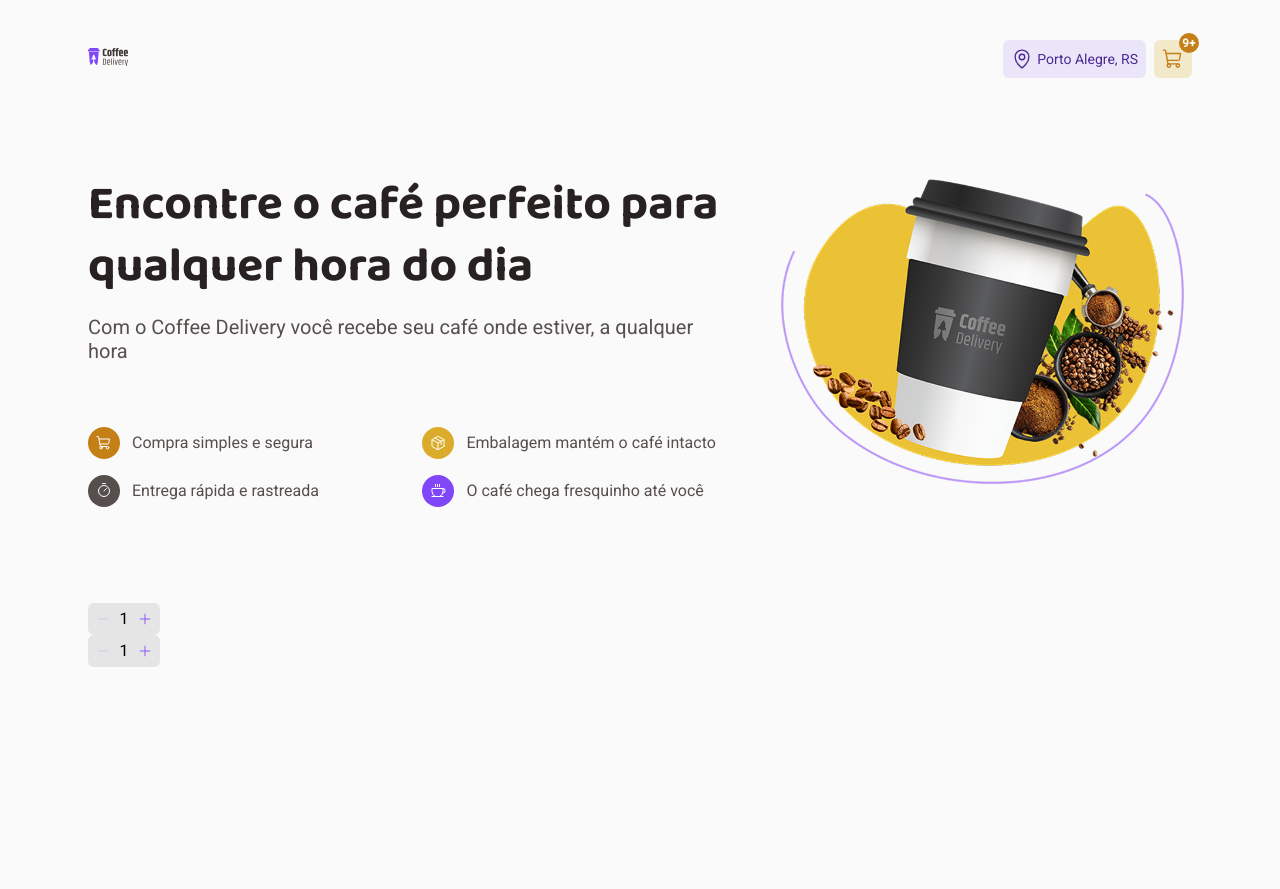
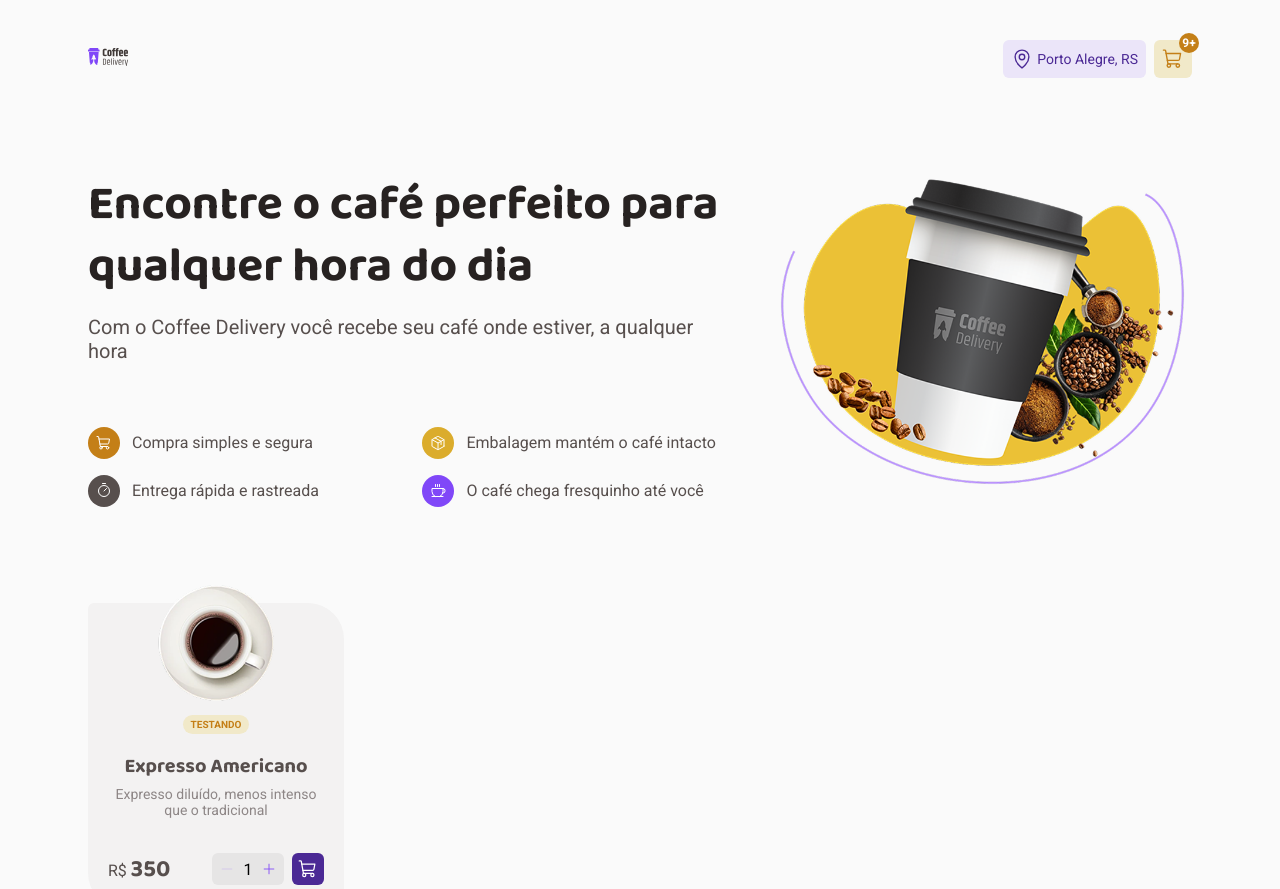
Before and after one commit to renandf/rocketseat-challenge-2-coffee-delivery, a React (Vite) app: page / in a window 1280 px wide. Shown: the top 889 px of the page. Before the commit the page ends 800 px from the top, so only its background shows below. Built offline with nearby package versions, Linux system fonts and the light colour scheme.

Commit message:
feat: Add styled `CofeeCard`; Adapt `CounterInput`

```diff
--- /dev/null
+++ b/src/components/CoffeeCard/index.tsx
@@ -0,0 +1,69 @@
+import { ShoppingCart } from 'phosphor-react'
+import { useState } from 'react'
+import imgPlaceholder from '../../assets/expresso.png'
+import { CounterInput } from '../CounterInput'
+import { Tag } from '../Tag'
+import {
+  ButtonContainer,
+  CardContainer,
+  CardTitle,
+  FormContainer,
+  TagsContainer
+} from './styles'
+
+interface CardProps {
+  image?: string;
+  imageAlt?: string;
+  tags?: string[];
+  title?: string;
+  description?: string;
+  price?: number;
+}
+
+export function CoffeeCard({
+  image = imgPlaceholder,
+  imageAlt = '',
+  tags = ['tradicional', 'teste'],
+  title = 'Expresso Tradicional',
+  description = 'O tradicional café feito com água quente e grãos moídos',
+  price = 500
+}: CardProps) {
+
+  const [ coffeeCount, setCoffeeCount ] = useState(1)
+
+  function updateCoffeeCount(counter: number) {
+    setCoffeeCount(counter)
+  }
+
+  function handleSubmit(e: React.FormEvent) {
+    e.preventDefault()
+
+    // TODO: sum total and send to context
+  }
+
+  return (
+    <CardContainer>
+      <img src={image} alt={imageAlt} />
+      <TagsContainer>
+        {tags.map(tag => {
+          return (
+            <Tag key={tag} text={tag} />
+          )
+        })}
+      </TagsContainer>
+      <CardTitle>{title}</CardTitle>
+      <p>{description}</p>
+
+      <FormContainer onSubmit={handleSubmit}>
+        <span>{price}</span>
+        <CounterInput
+          count={coffeeCount}
+          updateCoffeeCount={updateCoffeeCount}
+        />
+        <ButtonContainer type='submit'>
+          <ShoppingCart size={20} />
+        </ButtonContainer>
+      </FormContainer>
+    </CardContainer>
+  )
+}
--- /dev/null
+++ b/src/components/CoffeeCard/styles.ts
@@ -0,0 +1,81 @@
+import styled from 'styled-components'
+
+export const CardContainer = styled.div`
+  position: relative;
+  padding: 7rem 1.25rem 1.25rem;
+  width: 16rem;
+  text-align: center;
+  background-color: ${props => props.theme['base-card']};
+  border-radius:
+    ${props => props.theme['border-radius-md']}
+    ${props => props.theme['border-radius-lg']}
+    ${props => props.theme['border-radius-md']}
+    ${props => props.theme['border-radius-lg']};
+
+  img {
+    position: absolute;
+    top: -1.25rem;
+    left: calc(50% - 7.5rem/2);
+    width: 7.5rem;
+    height: 7.5rem;
+  }
+  p {
+    font-size: .875rem;
+    color: ${props => props.theme['base-label']};
+  }
+`
+
+export const TagsContainer = styled.div`
+  display: flex;
+  flex-wrap: wrap;
+  justify-content: center;
+  gap: 0.25rem;
+`
+
+export const CardTitle = styled.h3`
+  margin-block: 1rem .25rem;
+  font-family: 'Baloo 2', 'Roboto', sans-serif;
+  font-size: 1.25rem;
+`
+
+export const FormContainer = styled.form`
+  margin-block-start: 2rem;
+  display: flex;
+  align-items: center;
+  gap: 0.5rem;
+
+  span {
+    flex-grow: 1;
+    font-family: 'Baloo 2', 'Roboto', sans-serif;
+    text-align: left;
+    font-weight: 700;
+    font-size: 1.5rem;
+  }
+
+  span::before {
+    content: 'R$ ';
+    font-family: 'Roboto', sans-serif;
+    font-weight: 400;
+    font-size: 1rem;
+  }
+`
+
+export const ButtonContainer = styled.button`
+  border: 0;
+  display: flex;
+  align-items: center;
+  justify-content: center;
+  min-width: 2rem;
+  min-height: 2rem;
+
+  background-color: ${props => props.theme['purple-dark']};
+  border-radius: ${props => props.theme['border-radius-md']};
+  color: ${props => props.theme.white};
+  cursor: pointer;
+
+  transition: background-color .2s;
+
+  &:hover {
+    background-color: ${props => props.theme['purple']};
+  }
+`
--- a/src/components/CounterInput/index.tsx
+++ b/src/components/CounterInput/index.tsx
@@ -1,37 +1,54 @@
-import { Minus, Plus } from 'phosphor-react'
-import { useState } from 'react'
-import { ButtonContainer, CounterContainer, InputContainer } from './styles'
+import { Minus, Plus } from 'phosphor-react';
+import { useState } from 'react';
+import { ButtonContainer, CounterContainer, InputContainer } from './styles';
 
-export function CounterInput() {
-  const [ counter, setCounter ] = useState(1)
+interface CounterInputProps {
+  count: number;
+  updateCoffeeCount?: (counter: number) => void;
+}
+
+export function CounterInput({ count = 1, updateCoffeeCount }: CounterInputProps) {
+  const [ counter, setCounter ] = useState(count)
   const [ isMin, setIsMin ] = useState(true)
   const [ isMax, setIsMax ] = useState(false)
 
   function deacreaseNumber() {
+    const updatedCounter = counter - 1
+
     if (counter > 2 && counter <= 9) {
-      setCounter(counter => counter - 1)
+      setCounter(updatedCounter)
       setIsMax(false)
     } else if (counter === 2) {
-      setCounter(counter => counter - 1)
+      setCounter(updatedCounter)
       setIsMin(true)
     } else {
       setCounter(1)
       setIsMin(true)
       setIsMax(false)
     }
+
+    if (updateCoffeeCount) {
+      updateCoffeeCount(updatedCounter)
+    }
   }
 
   function increaseNumber() {
+    const updatedCounter = counter + 1
+
     if (counter >= 1 && counter < 8) {
-      setCounter(counter => counter + 1)
+      setCounter(updatedCounter)
       setIsMin(false)
     } else if (counter === 8) {
-      setCounter(counter => counter + 1)
+      setCounter(updatedCounter)
       setIsMax(true)
     } else {
       setCounter(1)
       setIsMin(true)
       setIsMax(false)
+    }
+
+    if (updateCoffeeCount) {
+      updateCoffeeCount(updatedCounter)
     }
   }
 
--- /dev/null
+++ b/src/components/Tag/index.tsx
@@ -0,0 +1,9 @@
+import { TagContainer } from './styles'
+
+export function Tag({text = 'Café'}) {
+  return (
+    <TagContainer>
+      {text}
+    </TagContainer>
+  )
+}
--- /dev/null
+++ b/src/components/Tag/styles.ts
@@ -0,0 +1,11 @@
+import styled from 'styled-components'
+
+export const TagContainer = styled.span`
+  padding: .25rem .5rem;
+  font-size: .625rem;
+  font-weight: 700;
+  text-transform: uppercase;
+  color: ${props => props.theme['yellow-dark']};
+  background-color: ${props => props.theme['yellow-light']};
+  border-radius: ${props => props.theme['border-radius-lg']};
+`
--- a/src/pages/Home/index.tsx
+++ b/src/pages/Home/index.tsx
@@ -1,12 +1,20 @@
-import { CounterInput } from '../../components/CounterInput'
+import americano from '../../assets/americano.png'
+import { CoffeeCard } from '../../components/CoffeeCard'
 import { Hero } from './Hero'
 
 export function Home() {
   return (
     <>
       <Hero />
-      <CounterInput />
-      <CounterInput />
+      <CoffeeCard
+        image={americano}
+        imageAlt=''
+        tags={['testando']}
+        title='Expresso Americano'
+        description='Expresso diluído, menos intenso que o tradicional'
+        price={350}
+      />
+      <CoffeeCard tags={['café', 'expresso', 'tradicional', 'leite', 'example']} />
     </>
   )
 }
--- a/src/styles/themes/default.ts
+++ b/src/styles/themes/default.ts
@@ -19,5 +19,6 @@ export const defaultTheme ={
   'purple': '#8047F8',
   'purple-dark': '#4B2995',
 
-  'border-radius-md': '6px'
+  'border-radius-md': '6px',
+  'border-radius-lg': '36px'
 }
```
